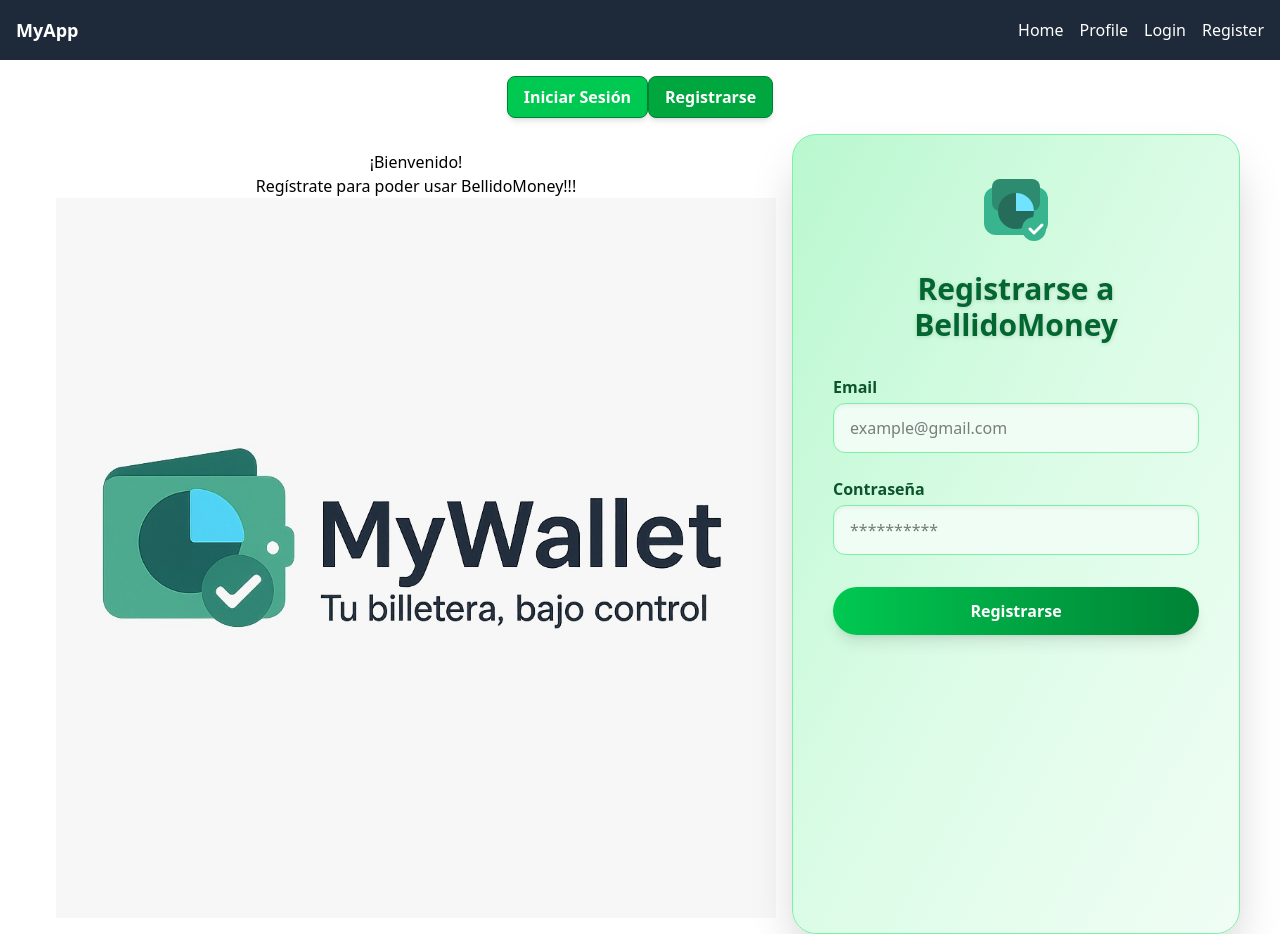
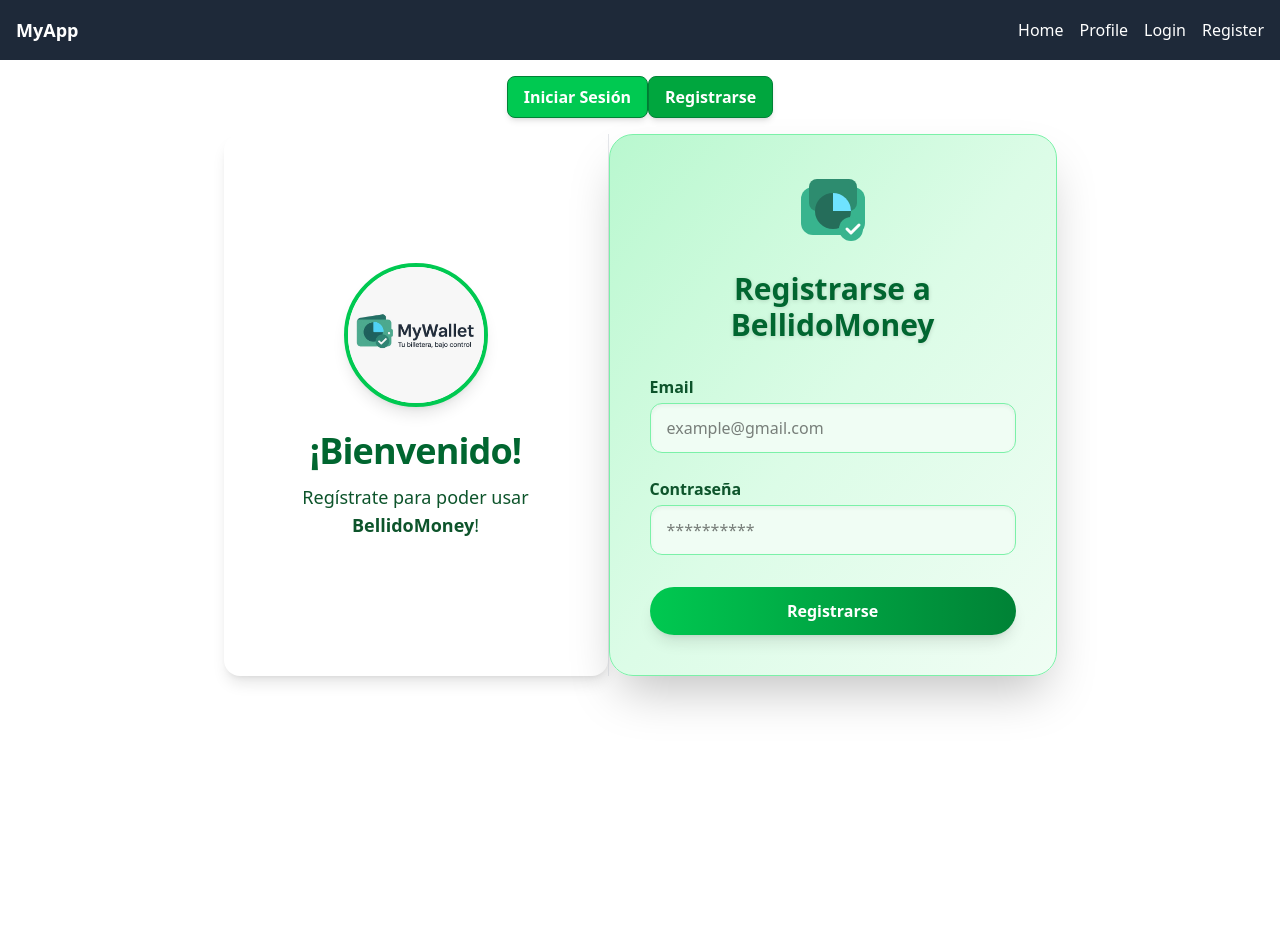
Before and after one commit to JosephAnderson234/hackaton-2, a React (Vite) app: page /auth/register in a window 1280 px wide. After the commit the page ends 800 px from the top, so only its background shows below. Built offline with nearby package versions, Linux system fonts and the light colour scheme; no server answers.

Commit message:
feat: Design to register form done

```diff
--- a/src/pages/RegisterPage.tsx
+++ b/src/pages/RegisterPage.tsx
@@ -17,16 +17,23 @@ export default function RegisterPage() {
 				<Button message="Registrarse" to="/auth/register" />
 			</section>
 
-			<article className="flex justify-between">
-				<section className="login-section flex flex-col items-center p-4 text-center">
-					<h1 className="title">¡Bienvenido!</h1>
-					<p>Regístrate para poder usar BellidoMoney!!!</p>
-					<img src={imgR} />
+			<article className="flex justify-center">
+				<section className="flex flex-col items-center justify-center p-10 rounded-2xl shadow-lg max-w-sm w-full bg-white">
+					<img
+						src={imgR}
+						alt="BellidoMoney Logo"
+						className="w-36 h-36 object-contain rounded-full border-4 border-green-500 shadow-lg mb-6 bg-white"
+					/>
+					<h1 className="text-4xl font-extrabold text-green-800 mb-3 tracking-tight">¡Bienvenido!</h1>
+					<p className="text-green-900 mb-2 text-center text-lg">
+						Regístrate para poder usar <span className="font-semibold">BellidoMoney</span>!
+					</p>
 				</section>
-					<RegisterForm
-						formData={formData}
-						setFormData={setFormData}
-					/>
+				<div className="w-px bg-gray-200" />
+				<RegisterForm
+					formData={formData}
+					setFormData={setFormData}
+				/>
 			</article>
 		</main>
 	);
```
